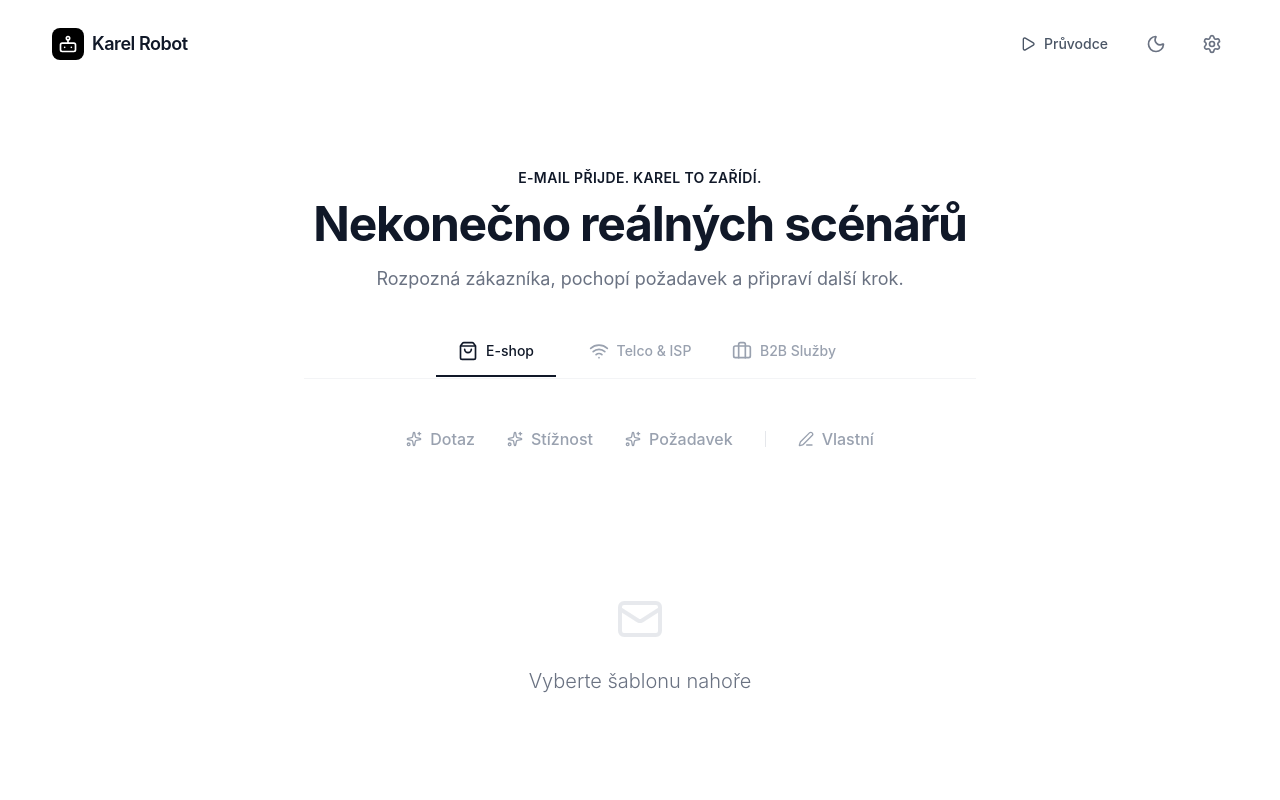
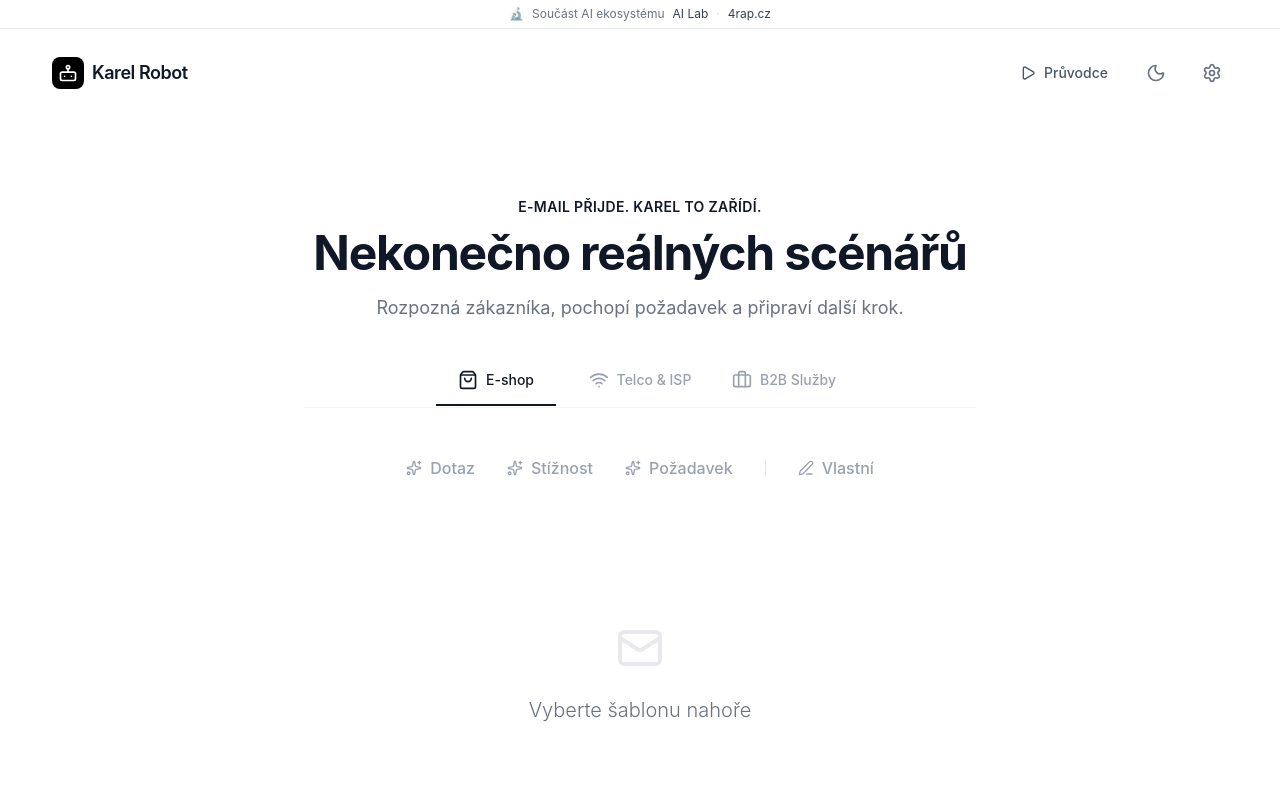
Before and after one commit to Peter-Pix/karel-robot, a React (Vite) app: page / in a window 1280 px wide. Shown: the top 800 px of the page. Built offline with nearby package versions, Linux system fonts and the light colour scheme.

Commit message:
feat: sticky ecosystem banner

```diff
--- a/src/App.tsx
+++ b/src/App.tsx
@@ -81,6 +81,30 @@ export default function App() {
         {showTour && <TourGuide onClose={() => setShowTour(false)} />}
       </AnimatePresence>
 
+      <div className="sticky top-0 z-50 bg-white/90 dark:bg-zinc-900/90 backdrop-blur-md border-b border-gray-200 dark:border-white/[0.06]">
+        <div className="mx-auto flex items-center justify-center gap-2 px-4 py-1.5 text-xs">
+          <span className="text-gray-400 dark:text-zinc-500">🔬</span>
+          <span className="text-gray-500 dark:text-zinc-500">Součást AI ekosystému</span>
+          <a
+            href="https://petrpiskacek.cloud"
+            target="_blank"
+            rel="noopener noreferrer"
+            className="text-gray-700 dark:text-zinc-300 hover:text-gray-900 dark:hover:text-white transition-colors"
+          >
+            AI Lab
+          </a>
+          <span className="text-gray-300 dark:text-zinc-700">·</span>
+          <a
+            href="https://4rap.cz"
+            target="_blank"
+            rel="noopener noreferrer"
+            className="text-gray-700 dark:text-zinc-300 hover:text-gray-900 dark:hover:text-white transition-colors"
+          >
+            4rap.cz
+          </a>
+        </div>
+      </div>
+
       <AppHeader
         onRestart={handleRestart}
         onOpenSettings={() => setIsSettingsOpen(true)}
```
